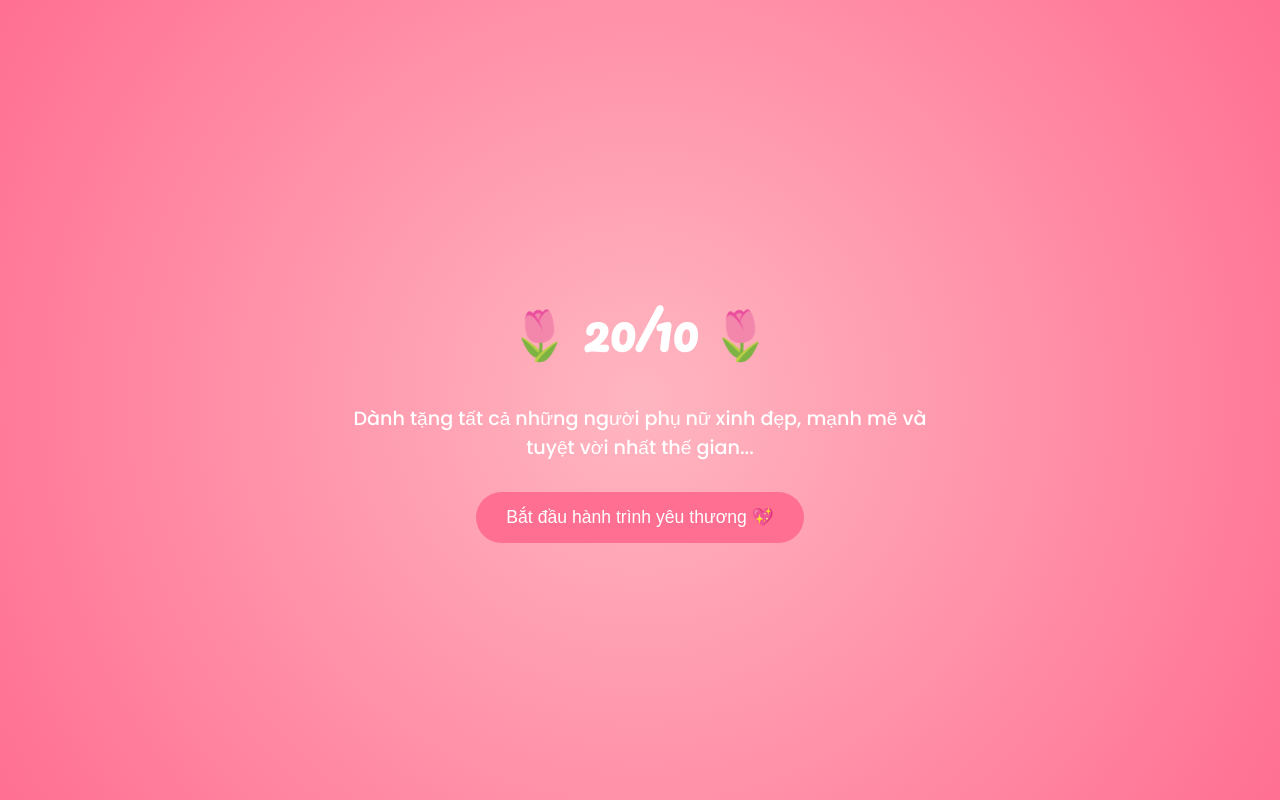
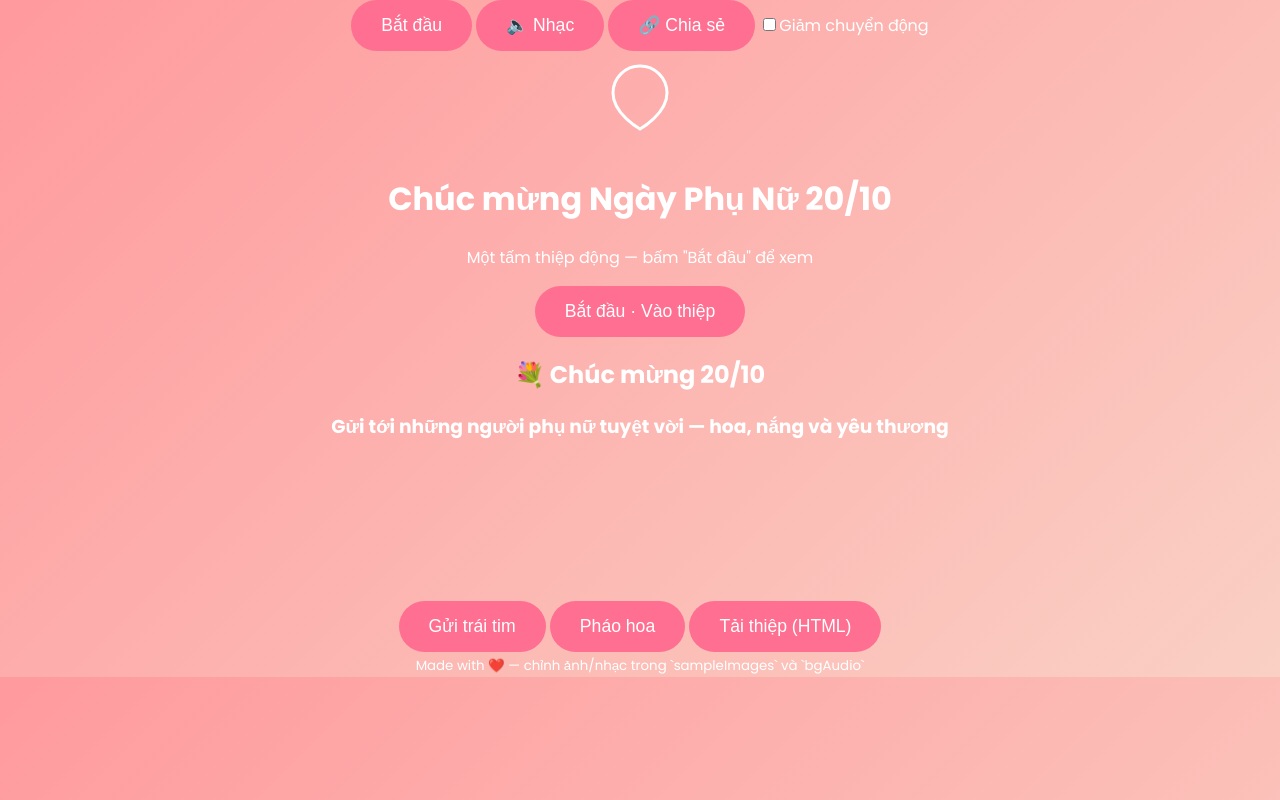
Before and after one commit to tuandung765/chuc-mung-20-10, a plain HTML site: page index.html in a window 1280 px wide. Drawn offline with Linux system fonts and the light colour scheme.

Commit message:
Update index.html

```diff
--- a/index.html
+++ b/index.html
@@ -1,33 +1,82 @@
-<!DOCTYPE html>
+<!doctype html>
 <html lang="vi">
 <head>
-  <meta charset="UTF-8" />
-  <meta name="viewport" content="width=device-width, initial-scale=1.0" />
-  <title>🌸 Chúc Mừng 20/10 🌸</title>
-  <link rel="stylesheet" href="style.css" />
+  <meta charset="utf-8" />
+  <meta name="viewport" content="width=device-width,initial-scale=1" />
+  <title>Thiệp 20/10 — Lãng mạn • Hiện đại • Cổ tích</title>
+
+  <!-- Fonts -->
+  <link href="https://fonts.googleapis.com/css2?family=Pacifico&family=Poppins:wght@300;400;600;700&display=swap" rel="stylesheet">
+
+  <!-- Stylesheet -->
+  <link rel="stylesheet" href="style.css">
 </head>
 <body>
-  <audio id="bg-music" loop>
-    <source src="https://cdn.pixabay.com/download/audio/2023/02/03/audio_d949bfa6b2.mp3?filename=sweet-love-139746.mp3" type="audio/mpeg" />
-  </audio>
-
-  <div class="intro-screen" id="intro">
-    <h1>🌷 20/10 🌷</h1>
-    <p>Dành tặng tất cả những người phụ nữ xinh đẹp, mạnh mẽ và tuyệt vời nhất thế gian...</p>
-    <button id="startBtn">Bắt đầu hành trình yêu thương 💖</button>
+  <!-- Controls -->
+  <div id="controls">
+    <button id="start-btn" class="ctrl btn">Bắt đầu</button>
+    <button id="music-toggle" class="ctrl btn">🔈 Nhạc</button>
+    <button id="share-btn" class="ctrl btn">🔗 Chia sẻ</button>
+    <label class="ctrl reduce">
+      <input id="reduce-motion" type="checkbox"><span>Giảm chuyển động</span>
+    </label>
   </div>
 
-  <div class="main-screen" id="main" style="display:none;">
-    <canvas id="fireworks"></canvas>
-    <div class="heart-container" id="hearts"></div>
-
-    <div class="content">
-      <h2 class="fade-in">💐 Chúc Mừng Ngày Phụ Nữ Việt Nam 20/10 💐</h2>
-      <p class="typewriter" id="wishText"></p>
-      <button id="toggleMusic">🔊 Bật/Tắt Nhạc</button>
+  <!-- Intro (màn chào cinematic) -->
+  <div id="intro" class="screen">
+    <div class="intro-card">
+      <svg class="logo" viewBox="0 0 64 64" width="96" height="96" aria-hidden>
+        <path d="M32 52s-18-10-18-24a18 18 0 0 1 36 0c0 14-18 24-18 24z" fill="none" stroke="#fff" stroke-width="2"></path>
+      </svg>
+      <h1>Chúc mừng Ngày Phụ Nữ 20/10</h1>
+      <p class="muted">Một tấm thiệp động — bấm "Bắt đầu" để xem</p>
+      <button id="intro-start" class="btn primary">Bắt đầu · Vào thiệp</button>
     </div>
   </div>
 
+  <!-- App (ẩn trước khi nhấn Start) -->
+  <main id="app" class="hidden" aria-live="polite">
+    <!-- Background layers -->
+    <div id="gradient-bg" class="layer"></div>
+    <div id="starfield" class="layer"></div>
+    <div id="bokeh" class="layer"></div>
+
+    <!-- Effects containers -->
+    <div id="confetti-container" class="layer"></div>
+    <div id="hearts-layer" class="layer"></div>
+    <div id="butterfly-layer" class="layer"></div>
+
+    <!-- Center card (glass) -->
+    <section class="card" role="region" aria-label="Thiệp 20 tháng 10">
+      <div class="card-left">
+        <h2 class="pam">💐 Chúc mừng 20/10</h2>
+        <h3 class="headline">Gửi tới những người phụ nữ tuyệt vời — hoa, nắng và yêu thương</h3>
+        <p id="typewriter" class="typewriter" aria-live="polite"></p>
+
+        <div class="actions">
+          <button id="send-hearts" class="btn accent">Gửi trái tim</button>
+          <button id="launch-fire" class="btn accent">Pháo hoa</button>
+          <button id="download-card" class="btn ghost">Tải thiệp (HTML)</button>
+        </div>
+      </div>
+
+      <div class="card-right">
+        <div id="stage" class="stage" aria-hidden="true"></div>
+      </div>
+    </section>
+
+    <footer class="footer">
+      <small>Made with ❤️ — chỉnh ảnh/nhạc trong `sampleImages` và `bgAudio`</small>
+    </footer>
+  </main>
+
+  <!-- Audio (free source example) -->
+  <audio id="bg-audio" loop preload="auto">
+    <source src="https://cdn.pixabay.com/download/audio/2023/02/03/audio_d949bfa6b2.mp3?filename=sweet-love-139746.mp3" type="audio/mpeg">
+    <!-- If you want, replace with your own mp3 in same folder -->
+  </audio>
+
+  <!-- Script -->
   <script src="script.js"></script>
 </body>
 </html>
```
